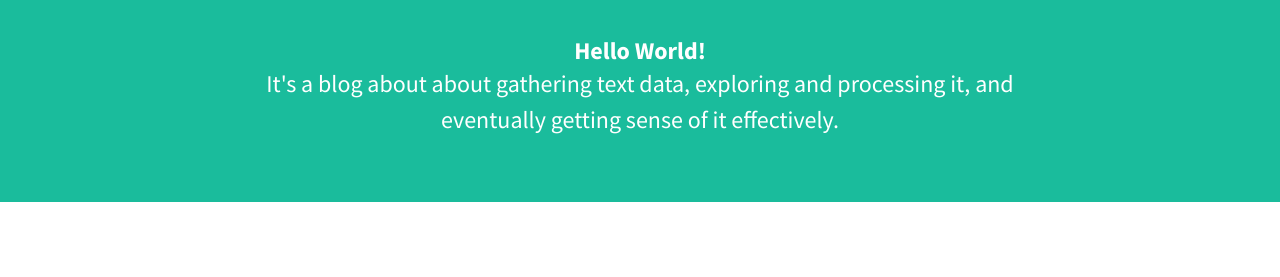
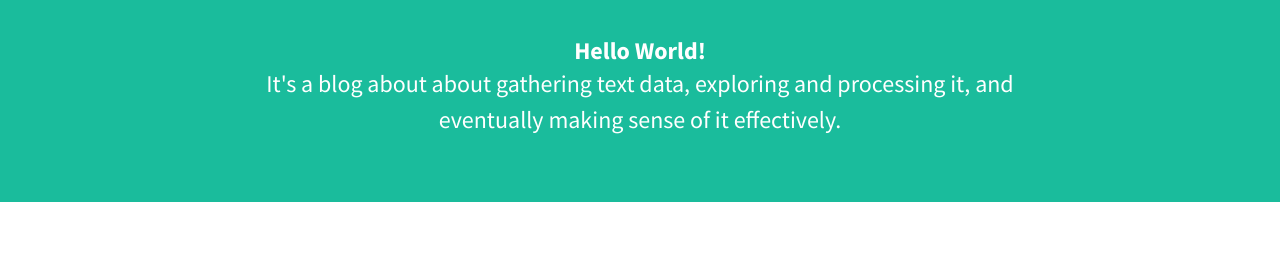
Before and after one commit to rustyonrampage/rustyonrampage.github.io, a Jekyll site: the page built from index.html, in a window 1280 px wide. Shown: the part 144-421 px from the top of the page. Built offline with Jekyll 4.4.1, drawn with Linux system fonts in a browser that asks for light colours; nearby versions of some CDN libraries; the list of posts is cut into pages by our own code.

Commit message:
Some content tweaks

```diff
--- a/_config.yml
+++ b/_config.yml
@@ -15,7 +15,7 @@ theme_settings:
   header_text: >
      <strong> Hello World! </strong>
 
-     <p>It's a blog about about gathering text data, exploring and processing it, and eventually getting sense of it effectively.</p>
+     <p>It's a blog about about gathering text data, exploring and processing it, and eventually making sense of it effectively.</p>
   header_text_feature_image:
   footer_text: >
    Powered by <a href="https://jekyllrb.com/">Jekyll</a> with <a href="https://github.com/rohanchandra/type-theme">Type Theme</a>
```
